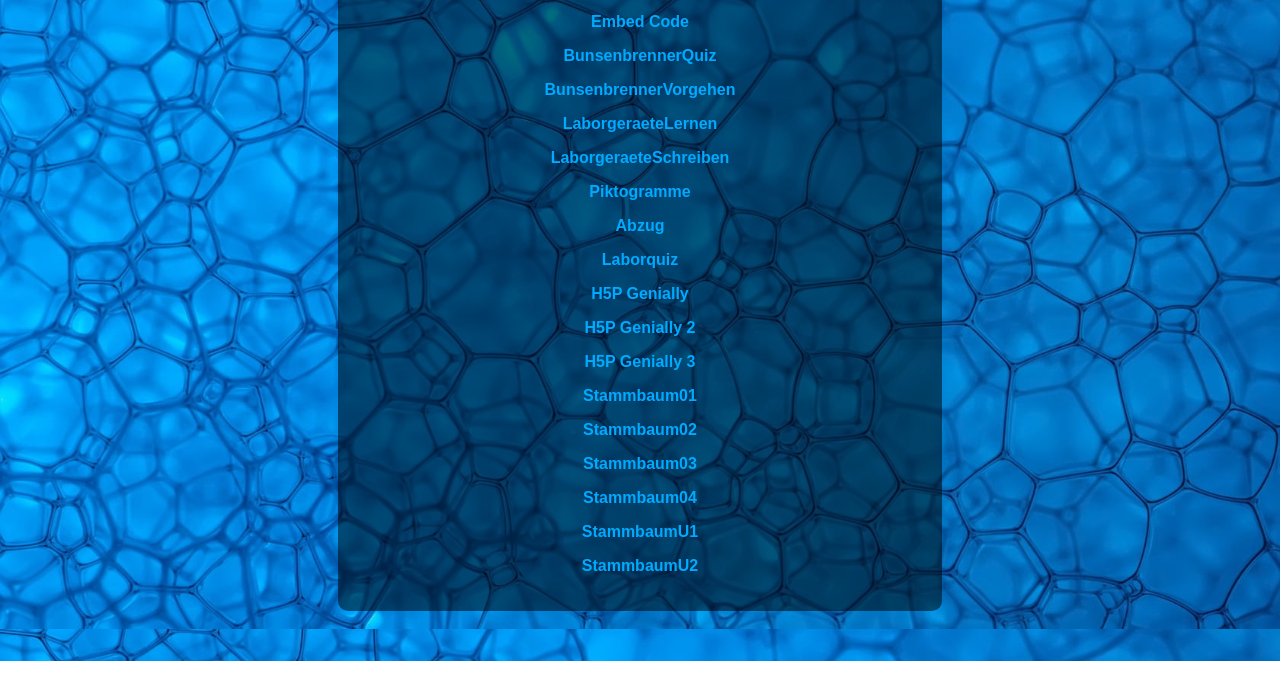
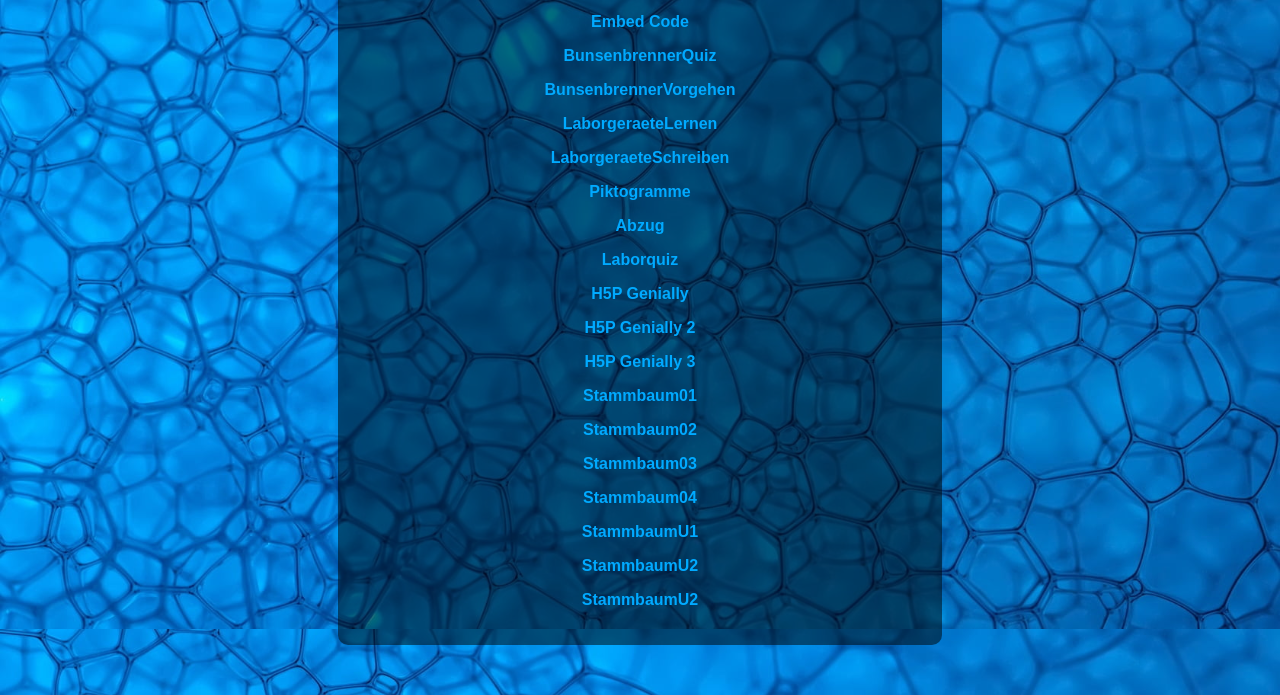
Before and after one commit to StefanGanderKSGL/ksgl_gn, a plain HTML site: page index.html in a window 1280 px wide. Shown: the part 171-866 px from the top of the page. Before the commit the page ends 832 px from the top, so only its background shows below. Drawn offline with Linux system fonts and the light colour scheme.

Commit message:
Update index.html

```diff
--- a/index.html
+++ b/index.html
@@ -62,6 +62,7 @@
 	<p><a href="/ksgl_gn/Stammbaum/Stammbaum_GonDom.html">Stammbaum04</a></p>
 	<p><a href="/ksgl_gn/Stammbaum/Stammbaum_U1.html">StammbaumU1</a></p>
 	<p><a href="/ksgl_gn/Stammbaum/Stammbaum_U2.html">StammbaumU2</a></p>
+	<p><a href="/ksgl_gn/Stammbaum/Stammbaum_U2.html">StammbaumU2</a></p>
     </div>
 </body>
 </html>
```
